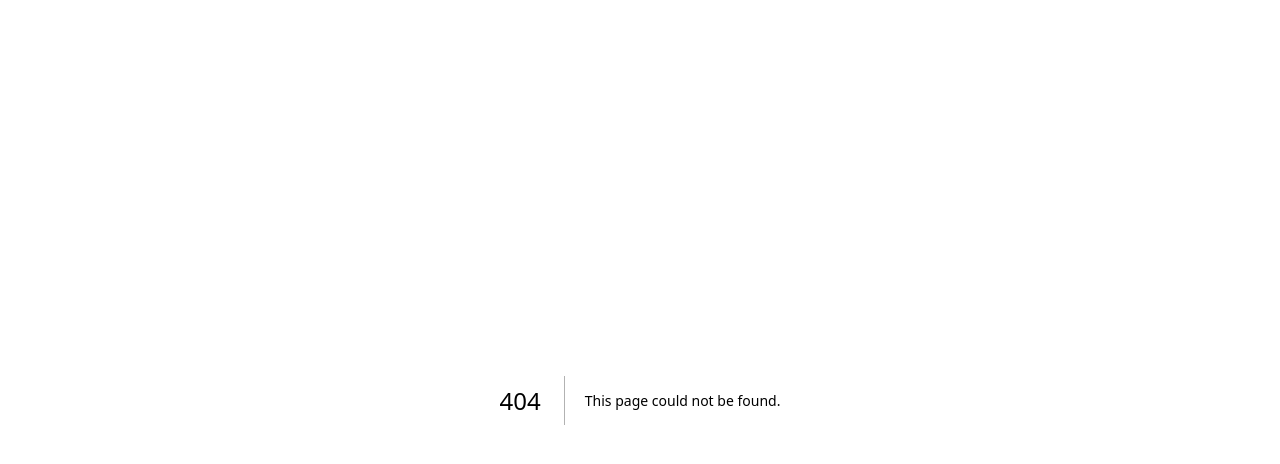
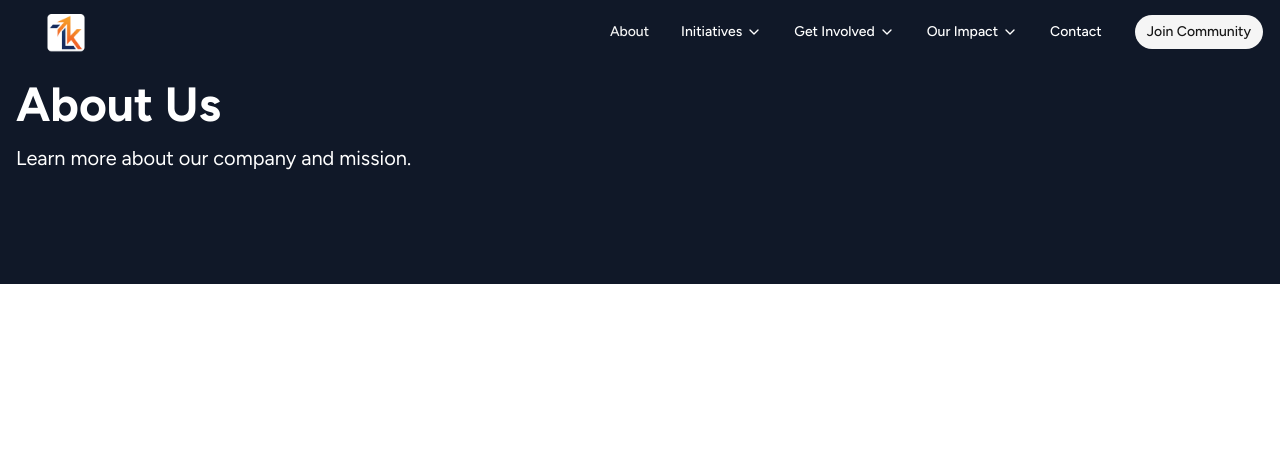
Before and after one commit to Thrive-Link/thrivelink, a Next.js app: page /about in a window 1280 px wide. Before the commit this address had no page. Shown: the top 464 px of the page. Built offline with nearby package versions, Linux system fonts and the light colour scheme.

Commit message:
feat: Add SectionHero component and About page

```diff
--- /dev/null
+++ b/app/about/page.tsx
@@ -0,0 +1,10 @@
+import SectionHero from "@/components/SectionHero";
+
+
+export default function page() {
+  return (
+    <div>
+      <SectionHero title="About Us" description="Learn more about our company and mission." />
+    </div>
+  )
+}
--- a/app/page.tsx
+++ b/app/page.tsx
@@ -4,7 +4,7 @@ import MissionSection from "@/components/pages/MissionSection";
 import ProgramsSection from "@/components/pages/ProgramsSection";
 import TestimonialSection from "@/components/pages/TestimonialSection";
 import UpcomingEventsSection from "@/components/pages/UpcomingEventsSection";
-import Link from "next/link";
+
 
 export default function Home() {
   return (
--- /dev/null
+++ b/components/SectionHero.tsx
@@ -0,0 +1,50 @@
+"use client";
+
+import { motion } from "framer-motion";
+import Navbar from "./Navbar";
+
+export default function SectionHero({
+  title,
+  description,
+}: {
+  title: string;
+  description: string;
+}) {
+  // Animations for the hero section
+  const container = {
+    hidden: { opacity: 0 },
+    show: {
+      opacity: 1,
+      transition: { staggerChildren: 0.2 }, // Delay between each child
+    },
+  };
+
+  const item = {
+    hidden: { opacity: 0, y: 20 },
+    show: { opacity: 1, y: 0 },
+  };
+
+  return (
+    <section className="relative bg-gray-900 text-white py-20">
+      <div className="relative z-30 w-full">
+        <Navbar />
+      </div>
+      <motion.div
+        variants={container}
+        initial="hidden"
+        animate="show"
+        className="container mx-auto px-4"
+      >
+        <motion.h1
+          variants={item}
+          className="text-4xl md:text-5xl font-bold mb-4"
+        >
+          {title}
+        </motion.h1>
+        <motion.p variants={item} className="text-lg md:text-xl mb-8">
+          {description}
+        </motion.p>
+      </motion.div>
+    </section>
+  );
+}
```
